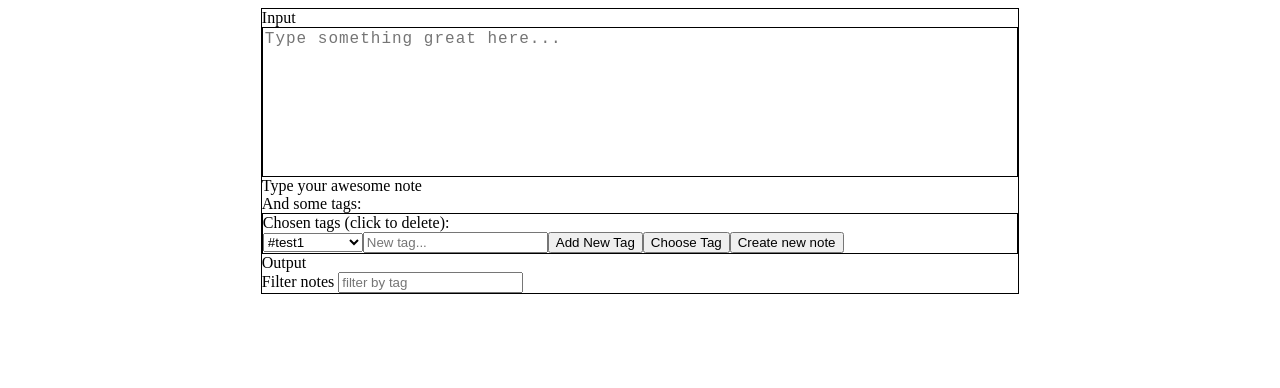
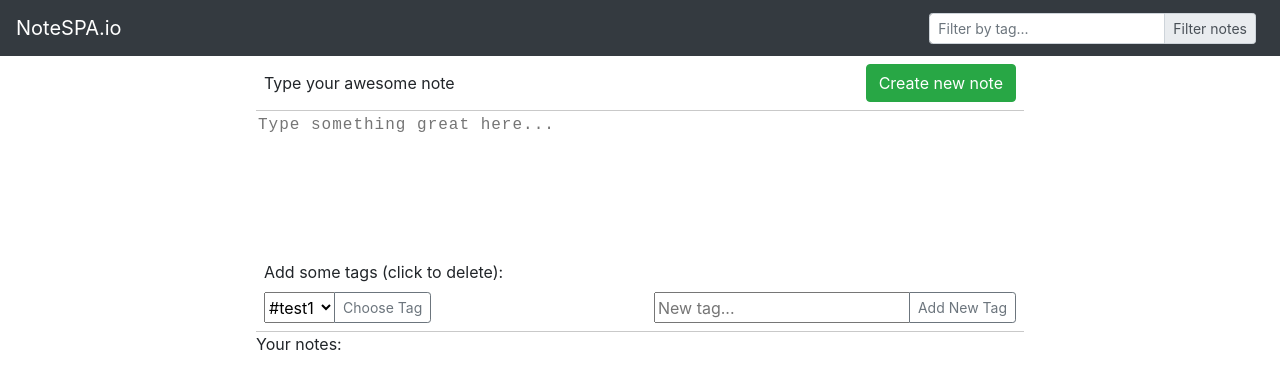
Before and after one commit to Crunkagator/notes, an Angular app: page / in a window 1280 px wide. Shown: the top 388 px of the page. Built offline with nearby package versions, Linux system fonts and the light colour scheme.

Commit message:
style: improved visuals

```diff
--- a/package.json
+++ b/package.json
@@ -20,6 +20,8 @@
     "@angular/platform-browser": "~7.0.0",
     "@angular/platform-browser-dynamic": "~7.0.0",
     "@angular/router": "~7.0.0",
+    "@ng-bootstrap/ng-bootstrap": "^4.0.0",
+    "bootstrap": "^4.1.3",
     "core-js": "^2.5.4",
     "rxjs": "~6.3.3",
     "zone.js": "~0.8.26"
--- a/src/app/notes/notes.component.html
+++ b/src/app/notes/notes.component.html
@@ -1,53 +1,99 @@
+<link
+  rel="stylesheet"
+  href="https://use.fontawesome.com/releases/v5.5.0/css/all.css"
+  integrity="sha384-B4dIYHKNBt8Bc12p+WXckhzcICo0wtJAoU8YZTY5qE0Id1GSseTk6S+L3BlXeVIU"
+  crossorigin="anonymous"
+/>
+<header>
+  <nav class="navbar d-flex justify-content-between sticky-top navbar-dark bg-dark">
+    <div class="navbar-brand">NoteSPA.io</div>
+    <div class="input-group input-group-sm mr-2">
+      <input id="filter" class="form-control" [formControl]="filterInput" placeholder="Filter by tag..." />
+      <div class="input-group-append">
+        <label class="mb-0 input-group-text" for="filter">Filter notes</label>
+      </div>
+    </div>
+  </nav>
+</header>
 <main>
   <div class="main-container">
     <div class="input-wrapper">
-      <div>Input</div>
+      <div class="d-flex align-items-center justify-content-between my-2 flex-wrap">
+        <label class="mb-0 mx-2" for="textInput">
+          <div *ngIf="symbolsLeft == 1000">Type your awesome note</div>
+          <div *ngIf="symbolsLeft < 1000 && symbolsLeft > 0">
+            Way to go, {{ symbolsLeft }} symbol<span *ngIf="symbolsLeft > 1">s</span>
+            left
+          </div>
+          <div *ngIf="symbolsLeft <= 0">You have no more symbols left :(</div>
+        </label>
+        <button class="btn btn-success mx-2" *ngIf="editMode === false" (click)="addNote()">
+          Create new note
+        </button>
+        <button class="btn btn-warning mx-2" *ngIf="editMode === true" (click)="saveNote()">
+          Save note
+        </button>
+      </div>
       <div class="textarea-container">
         <div class="highlights-container">
           <div id="highlights" class="highlighter"></div>
         </div>
-        <textarea class="noteInput" [formControl]="noteInput" placeholder="Type something great here..."></textarea>
+        <textarea id="textInput" class="noteInput" [formControl]="noteInput" placeholder="Type something great here..."></textarea>
       </div>
-      <div *ngIf="symbolsLeft == 1000">Type your awesome note</div>
-      <div *ngIf="symbolsLeft < 1000 && symbolsLeft > 0">
-        Way to go, {{ symbolsLeft }} symbol<span *ngIf="symbolsLeft > 1">s</span>left
-      </div>
-      <div *ngIf="symbolsLeft <= 0">You have no more symbols left :(</div>
-      <div>And some tags:</div>
-      <div class="outlined">
-        <div>Chosen tags (click to delete):</div>
-        <div class="tag" *ngFor="let tag of tags" (click)="deleteTag(tag)">{{ tag }}</div>
-        <div id="errorOutput"></div>
-        <select id="tagSelector" style="width: 100px;">
-          <option *ngFor="let tag of tagsPool" [value]="tag">{{ tag }}</option>
-        </select>
-        <input [formControl]="tagInput" placeholder="New tag..." />
-        <button (click)="addTag()">Add New Tag</button>
-        <button (click)="chooseTag()">Choose Tag</button>
-        <button *ngIf="editMode === false" (click)="addNote()">Create new note</button>
-        <button *ngIf="editMode === true" (click)="saveNote()">Save note</button>
+      <div id="errorOutput"></div>
+      <div class="out">
+        <div class="tag mx-2" *ngFor="let tag of tags" (click)="deleteTag(tag)">
+          {{ tag }}
+        </div>
+        <div class="mx-2">Add some tags (click to delete):</div>
+        <div class="d-flex justify-content-between align-items-center flex-wrap">
+          <div class="mx-2 my-2 input-group input-group-sm">
+            <select id="tagSelector">
+              <option *ngFor="let tag of tagsPool" [value]="tag">{{
+                tag
+                }}</option>
+            </select>
+            <div class="input-group-append">
+              <button class="btn btn-outline-secondary" (click)="chooseTag()">
+                Choose Tag
+              </button>
+            </div>
+          </div>
+          <div class="mx-2 my-2 input-group input-group-sm">
+            <input [formControl]="tagInput" placeholder="New tag..." />
+            <div class="input-group-append">
+              <button class="btn btn-outline-secondary" (click)="addTag()">
+                Add New Tag
+              </button>
+            </div>
+          </div>
+        </div>
       </div>
     </div>
     <div class="output-wrapper">
-      <div>Output</div>
-      <label for="filter">Filter notes
-        <input id="filter" [formControl]="filterInput" placeholder="filter by tag" />
-      </label>
-      <div *ngIf="filterInput.status === 'INVALID'">
-        <div *ngFor="let note of notes" class="note">
-          <div class="note-text">Note : {{ note.text }}</div>
-          <div>Tags :</div>
-          <div class="tag" *ngFor="let tag of note.tags">{{ tag }}</div>
-          <button (click)="deleteNote(note)">Delete Note</button>
-          <button (click)="editNote(note)">Edit Note</button>
+      <div>Your notes:</div>
+      <div *ngIf="filterInput.status === 'INVALID'" class="list-group list-group-flush">
+        <div *ngFor="let note of notes" class="d-flex justify-content-between mx-2 list-group-item">
+          <div class="w-90 note">
+            <div class="note-text">{{ note.text }}</div>
+            <div class="tag" *ngFor="let tag of note.tags">{{ tag }}</div>
+          </div>
+          <div class="d-flex w-10 justify-content-end align-items-start flex-row">
+            <i class="fas mx-2 fa-trash" *ngIf="!editMode" (click)="deleteNote(note)"></i>
+            <i class="far mx-2 fa-edit" *ngIf="!editMode" (click)="editNote(note)"></i>
+          </div>
         </div>
       </div>
-      <div *ngIf="filterInput.status === 'VALID'">
-        <div *ngFor="let note of sortedNotes" class="note">
-          <div class="note-text">Note : {{ note.text }}</div>
-          <div>Tags :</div>
-          <div class="tag" *ngFor="let tag of note.tags">{{ tag }}</div>
-          <button (click)="deleteNote(note)">Delete Note</button>
+      <div *ngIf="filterInput.status === 'VALID'" class="list-group list-group-flush">
+        <div *ngFor="let note of sortedNotes" class="d-flex justify-content-between mx-2 list-group-item">
+          <div class="w-90 note">
+            <div class="note-text">{{ note.text }}</div>
+            <div class="tag" *ngFor="let tag of note.tags">{{ tag }}</div>
+          </div>
+          <div class="d-flex w-10 justify-content-end align-items-start flex-row">
+            <i class="fas mx-2 fa-trash" *ngIf="!editMode" (click)="deleteNote(note)"></i>
+            <i class="far mx-2 fa-edit" *ngIf="!editMode" (click)="editNote(note)"></i>
+          </div>
         </div>
       </div>
     </div>
--- a/src/app/notes/notes.component.less
+++ b/src/app/notes/notes.component.less
@@ -1,27 +1,41 @@
 .main-container {
   width: 60%;
   margin: 0 auto;
-  .outlined();
 }
 
+@media (max-width: 900px){
+  .main-container {
+    width: 100%;
+  }
+}
+
+@bgrey: 1px solid rgb(201, 201, 201);
+
 .outlined {
-  border: 1px solid black;
+  border-top: @bgrey;
+  border-bottom: @bgrey;
+  border-left: none;
+  border-right: none;
+}
+
+.out {
+  .outlined();
+  border-top: none;
 }
 
 .tag {
   display: inline-block;
-  padding: 5px 5px;
-  background-color: rgb(212, 203, 189);
+  padding: 0.2rem 0.2rem;
+  background-color: rgb(219, 219, 219);
   border: 1px solid gray;
-  border-radius: 5px;
-  margin-right: 20px;
+  border-radius: 0.4rem;
+  margin-right: 0.8rem;
+  font-size: 0.7rem;
 }
 
 .note {
-  width: 100%;
+  width: 90%;
   height: auto;
-  border: 1px solid red;
-  border-radius: 3px;
 }
 
 .note-text {
@@ -35,6 +49,10 @@
   min-height: 150px;
 }
 
+.input-group {
+  width: auto;
+}
+
 .textarea-container {
   display: grid;
   grid-template-areas: 'innerContent';
@@ -45,20 +63,22 @@
   overflow-y: scroll;
   margin: 0;
   .outlined();
+  border-bottom: none;
 }
 
 textarea {
   display: block;
   z-index: 2;
-  color: #444;
+  color: rgb(58, 58, 58);
   background-color: transparent;
   resize: none;
   .sync();
+
 }
 
 .highlights-container {
   z-index: 1;
-  background-color: #fff;
+  background-color: rgb(255, 255, 255);
   pointer-events: none;
   .sync();
 }
@@ -79,9 +99,17 @@
 .marked {
   border-radius: 3px;
   color: transparent;
-  background-color: #cecbc6;
+  background-color: #9febeb;
 }
 
 * {
   box-sizing: border-box;
 }
+
+.fa-trash:hover {
+  color: rgb(211, 65, 65);
+}
+
+.fa-edit:hover {
+  color: rgb(255, 193, 7);
+}
--- a/src/app/notes/notes.component.ts
+++ b/src/app/notes/notes.component.ts
@@ -45,6 +45,7 @@
         .replace(/\n$/g, '\n\n')
         .replace(/\#[A-Z0-9]+?\b/gi, `<span class='marked'>$&</span>`);
       HL.innerHTML = markedText;
+      this.err.innerText = '';
     });
     this.filterInput.valueChanges.subscribe(data => {
       if (this.filterInput.status === 'VALID') {
@@ -62,8 +63,9 @@
           }
         });
       }
+      this.err.innerText = '';
     });
-    this.tagInput.valueChanges.subscribe(a => console.log(a.length));
+    this.tagInput.valueChanges.subscribe(a => this.err.innerText = '');
   }
 
   createNote(): Note {
@@ -86,6 +88,7 @@
   addNote() {
     const note = this.createNote();
     this.notes.push(note);
+    this.err.innerText = '';
   }
 
   editNote(note: Note) {
@@ -93,18 +96,18 @@
     this.noteInput.setValue(note.text);
     this.tags = note.tags;
     this.noteIndex = this.notes.indexOf(note);
-    console.log(this.noteIndex);
   }
 
   saveNote() {
     const editedNote = this.createNote();
     this.notes.splice(this.noteIndex, 1, editedNote);
     this.editMode = false;
-    console.log(this.notes);
+    this.filterInput.reset('');
   }
 
   deleteNote(note: Note) {
     this.notes = this.notes.filter(n => n !== note);
+    this.sortedNotes = this.sortedNotes.filter(n => n !== note);
   }
 
   deleteTag(tag: string) {
--- a/src/styles.less
+++ b/src/styles.less
@@ -1 +1,2 @@
 /* You can add global styles to this file, and also import other style files */
+@import "~bootstrap/dist/css/bootstrap.css";
```
Also changed, not shown: src/app/app.module.ts (+7 -12 lines), 1 other file (tests, documents, lock files or other folders).
